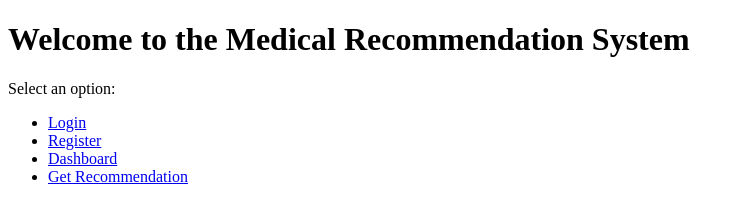
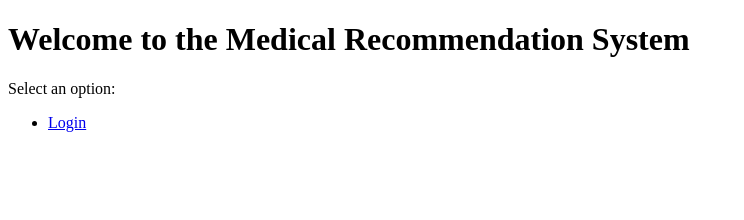
Before and after one commit to cubecorpsol/Drug-Recomender, a plain HTML site: page index.html in a window 1280 px wide. Shown: the whole page, without its empty margins (0-744 px from the left). Drawn offline with Linux system fonts and the light colour scheme.

Commit message:
Update index.html

```diff
--- a/index.html
+++ b/index.html
@@ -9,11 +9,8 @@
     <h1>Welcome to the Medical Recommendation System</h1>
     <p>Select an option:</p>
 
-    <ul>
-        <li><a href="/login">Login</a></li>
-        <li><a href="/register">Register</a></li>
-        <li><a href="/dashboard">Dashboard</a></li>
-        <li><a href="/recommendation">Get Recommendation</a></li>
+    <ul><li><a href="/login">Login</a></li>
+
     </ul>
 </body>
 </html>
```
